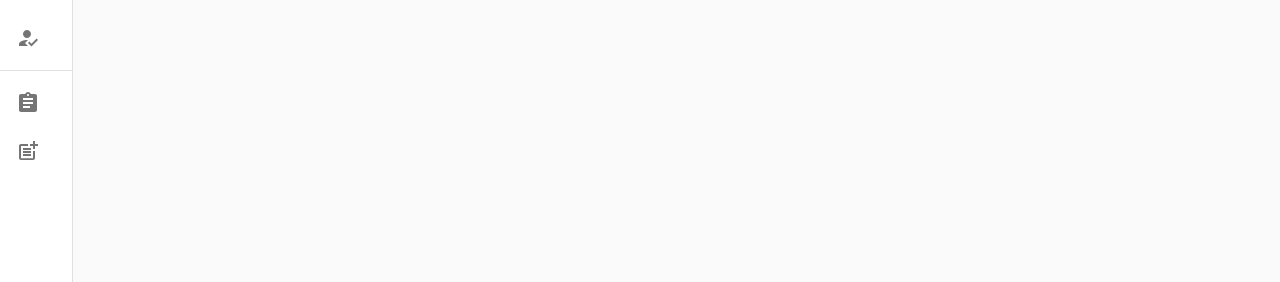
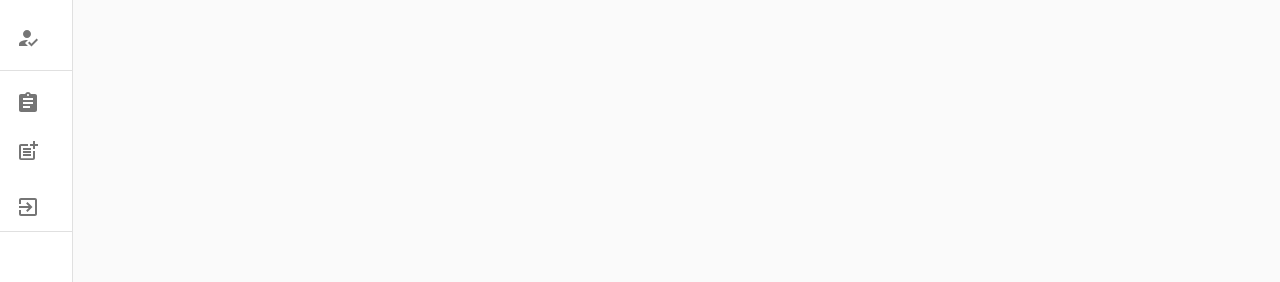
Before and after one commit to CosmicBeing09/Frontend-Restful-CRUD-Application-Cefalo-Assignment, a React (Create React App) app: page / in a window 1280 px wide. Shown: the part 155-437 px from the top of the page. Built offline with nearby package versions, Linux system fonts and the light colour scheme; sample sign-in values are in the browser's storage.

Commit message:
Log out added

```diff
--- a/src/components/create_post/CreatePost.js
+++ b/src/components/create_post/CreatePost.js
@@ -55,7 +55,7 @@ class CreatePost extends Component{
         if(res.status == 201){
             swal({
                 title: "Bingoo!",
-                text: "Login successful!!!",
+                text: "Story created successfully!!!",
                 icon: "success",
                 button: "Ok",
               }).then(() => window.location.replace('/create-post'));
--- a/src/components/post/Post.js
+++ b/src/components/post/Post.js
@@ -23,7 +23,7 @@ class Post extends Component {
                         </p>
                         <footer className="blockquote-footer">
                             Author: <cite title="Source Title">{this.props.post.user.name}</cite><br></br>
-                            Published at : {this.props.post.date}
+                            Published at : {this.props.post.date.split("T")[0]}
                         </footer>
                     </blockquote>
                     <Row>
--- a/src/nav/sideDrawer/SideDrawer.js
+++ b/src/nav/sideDrawer/SideDrawer.js
@@ -19,10 +19,12 @@ import Login from '@material-ui/icons/LockOpen';
 import Register from '@material-ui/icons/HowToReg';
 import MyPost from '@material-ui/icons/Assignment';
 import CreatePost from '@material-ui/icons/PostAdd';
+import Logout from '@material-ui/icons/ExitToApp';
 import InboxIcon from '@material-ui/icons/MoveToInbox';
 import MailIcon from '@material-ui/icons/Mail';
 import Home from '@material-ui/icons/Home';
 import { Link,LinkProps } from 'react-router-dom';
+import swal from 'sweetalert';
 const drawerWidth = 240;
 
 const useStyles = makeStyles(theme => ({
@@ -86,6 +88,29 @@ const useStyles = makeStyles(theme => ({
   },
 }));
 
+const logout = () =>{
+  swal({
+    title: "Are you sure?",
+    text: "Once deleted, you will not be able to recover this post!",
+    icon: "warning",
+    buttons: true,
+    dangerMode: true,
+  })
+  .then((willDelete) => {
+    if (willDelete) {
+      window.localStorage.clear();
+      swal({
+        title: "Bingoo!",
+        text: "Logged out!!!",
+        icon: "success",
+        button: "Ok",
+      }).then(() => window.location.replace('/'));
+    } else {
+      swal("Not logged out!");
+    }
+  });
+}
+
 export default function MiniDrawer() {
   const classes = useStyles();
   const theme = useTheme();
@@ -99,6 +124,12 @@ export default function MiniDrawer() {
     setOpen(false);
   };
 
+
+  var isLogged = false;
+  if(window.localStorage.getItem("token")===null)
+    isLogged = false;
+  else
+    isLogged=true;
 
   return (
     <div className={classes.root}>
@@ -148,12 +179,6 @@ export default function MiniDrawer() {
         <Divider />
 
         <List>
-          {/* {['Inbox', 'Starred', 'Send email', 'Drafts'].map((text, index) => (
-            <ListItem button key={text}>
-              <ListItemIcon>{index % 2 === 0 ? <InboxIcon /> : <MailIcon />}</ListItemIcon>
-              <ListItemText primary={text} />
-            </ListItem>
-          ))} */}
           <ListItem button component={Link} to='/'>
             <ListItemIcon><Home/></ListItemIcon>
             <ListItemText primary='Home'/>
@@ -169,6 +194,10 @@ export default function MiniDrawer() {
             <ListItemText primary='Register'/>
           </ListItem>
         </List>
+
+
+       {isLogged? (
+         <div>
         <Divider />
         <List>
           <ListItem button component={Link} to='/my-post'>
@@ -181,34 +210,17 @@ export default function MiniDrawer() {
             <ListItemText primary='Create Post'/>
           </ListItem>
         </List>
+        <ListItem button onClick = {logout}>
+            <ListItemIcon><Logout/></ListItemIcon>
+            <ListItemText primary='Logout'/>
+          </ListItem>
+        <Divider />
+
+        </div>
+       ):(<div></div>)
+}
       </Drawer>
-      {/* <Home/> */}
-      {/* <main className={classes.content}> */}
         <div className={classes.toolbar} />
-        {/* <Typography paragraph>
-          Lorem ipsum dolor sit amet, consectetur adipiscing elit, sed do eiusmod tempor incididunt
-          ut labore et dolore magna aliqua. Rhoncus dolor purus non enim praesent elementum
-          facilisis leo vel. Risus at ultrices mi tempus imperdiet. Semper risus in hendrerit
-          gravida rutrum quisque non tellus. Convallis convallis tellus id interdum velit laoreet id
-          donec ultrices. Odio morbi quis commodo odio aenean sed adipiscing. Amet nisl suscipit
-          adipiscing bibendum est ultricies integer quis. Cursus euismod quis viverra nibh cras.
-          Metus vulputate eu scelerisque felis imperdiet proin fermentum leo. Mauris commodo quis
-          imperdiet massa tincidunt. Cras tincidunt lobortis feugiat vivamus at augue. At augue eget
-          arcu dictum varius duis at consectetur lorem. Velit sed ullamcorper morbi tincidunt. Lorem
-          donec massa sapien faucibus et molestie ac.
-        </Typography>
-        <Typography paragraph>
-          Consequat mauris nunc congue nisi vitae suscipit. Fringilla est ullamcorper eget nulla
-          facilisi etiam dignissim diam. Pulvinar elementum integer enim neque volutpat ac
-          tincidunt. Ornare suspendisse sed nisi lacus sed viverra tellus. Purus sit amet volutpat
-          consequat mauris. Elementum eu facilisis sed odio morbi. Euismod lacinia at quis risus sed
-          vulputate odio. Morbi tincidunt ornare massa eget egestas purus viverra accumsan in. In
-          hendrerit gravida rutrum quisque non tellus orci ac. Pellentesque nec nam aliquam sem et
-          tortor. Habitant morbi tristique senectus et. Adipiscing elit duis tristique sollicitudin
-          nibh sit. Ornare aenean euismod elementum nisi quis eleifend. Commodo viverra maecenas
-          accumsan lacus vel facilisis. Nulla posuere sollicitudin aliquam ultrices sagittis orci a.
-        </Typography> */}
-      {/* </main> */}
     </div>
-  );
+  )
 }
```
